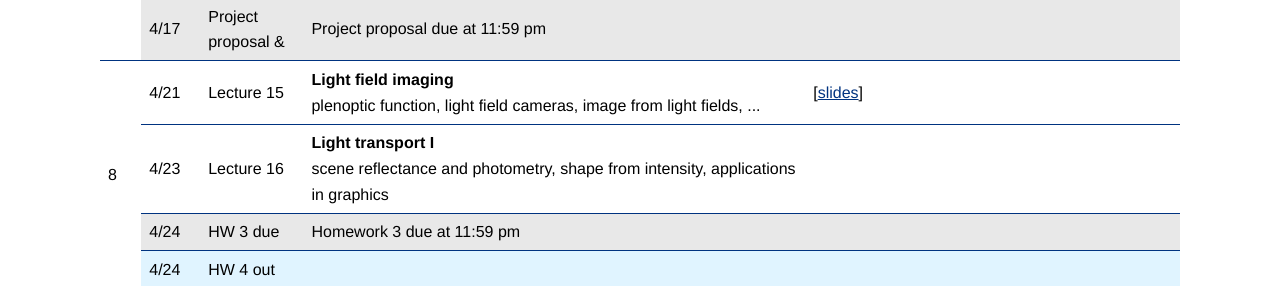
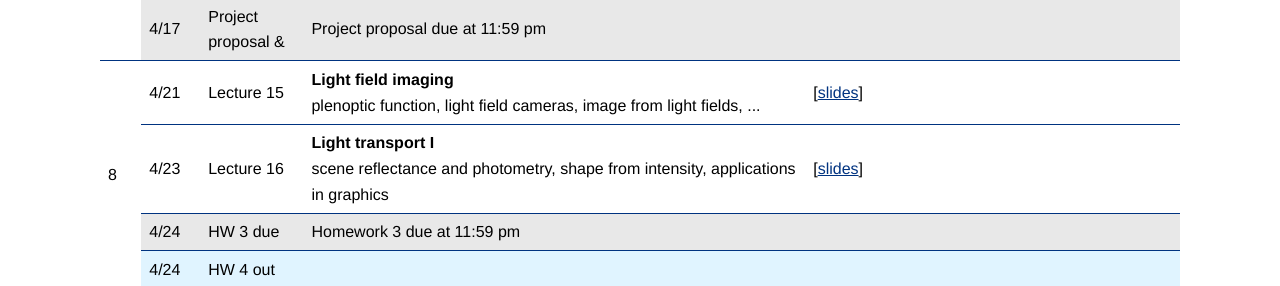
Before and after one commit to snu-reality-lab/snu-reality-lab.github.io, a plain HTML site: page class/computational-imaging/index.html in a window 1280 px wide. Shown: the part 3249-3535 px from the top of the page. Drawn offline with Linux system fonts and the light colour scheme.

Commit message:
lecture 16

```diff
--- a/class/computational-imaging/index.html
+++ b/class/computational-imaging/index.html
@@ -845,7 +845,7 @@
           <td>4/23</td>
           <td>Lecture&nbsp;16</td>
           <td><strong>Light transport I</strong><br>scene reflectance and photometry, shape from intensity, applications in graphics</td>
-          <td></td>
+          <td>[<a href="https://drive.google.com/file/d/1Vv6dBrzSUVu9lW6x4r5ugcXzHON8TkwN/view?usp=sharing" target="_blank" rel="noopener">slides</a>]</td>
           <td></td>
         </tr>
         <tr class="row-due">
```
